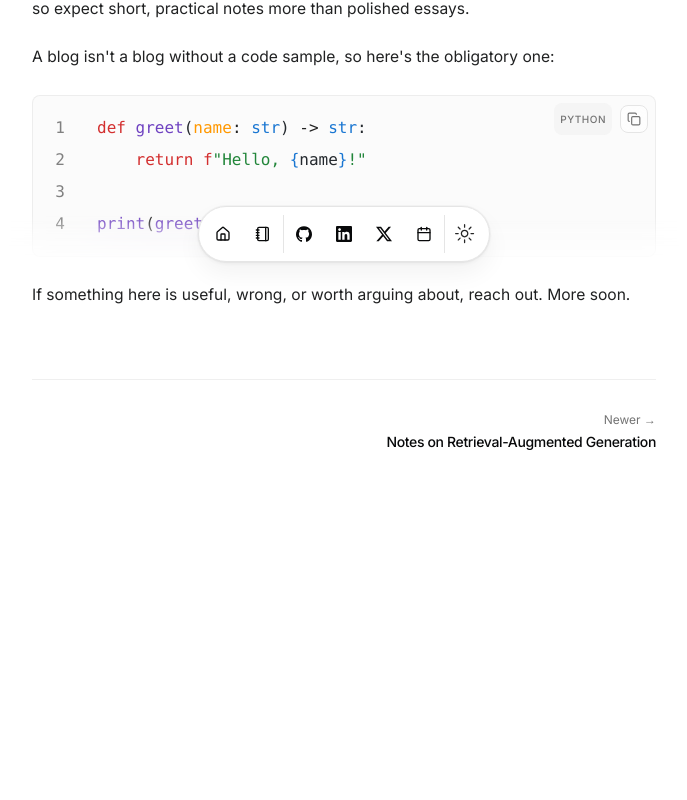
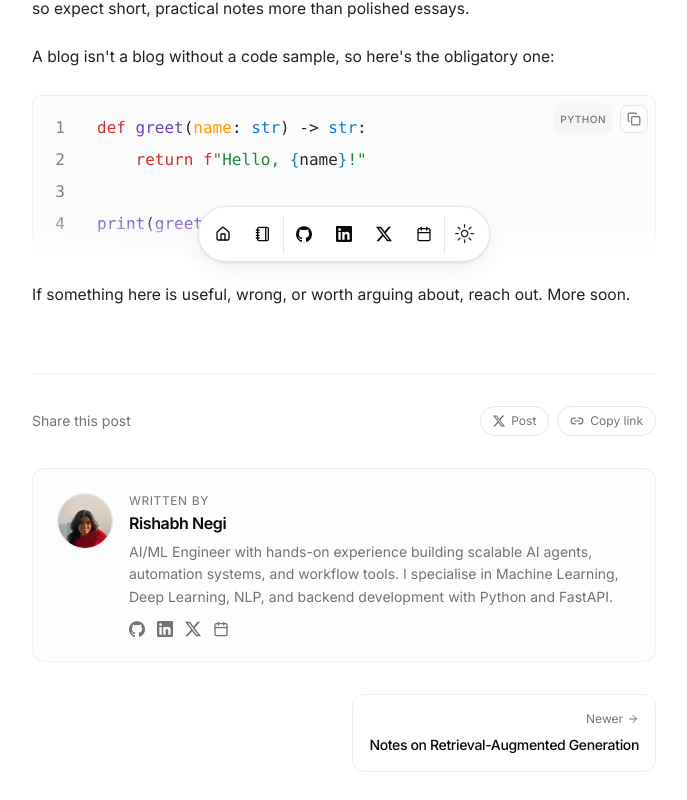
Before and after one commit to sudorishabh/sudorishabh, a Next.js app: page /blog/hello-world in a window 1280 px wide. Shown: the part 522-1322 px from the top of the page, without its empty margins (296-983 px from the left). Before the commit the page ends 1070 px from the top, so only its background shows below. Built offline with nearby package versions, Linux system fonts and the light colour scheme.

Commit message:
feat(blog): add article footer with author card, share row & card-style prev/next

```diff
--- a/app/blog/[slug]/page.tsx
+++ b/app/blog/[slug]/page.tsx
@@ -1,8 +1,10 @@
+import { AuthorCard } from "@/components/author-card";
 import { BackToTop } from "@/components/back-to-top";
 import { CodeBlockEnhancements } from "@/components/code-block-enhancements";
 import BlurFade from "@/components/magicui/blur-fade";
 import { PostHeader } from "@/components/post-header";
 import { PostNavigation } from "@/components/post-navigation";
+import { PostShare } from "@/components/post-share";
 import { ReadingProgress } from "@/components/reading-progress";
 import { TableOfContents } from "@/components/table-of-contents";
 import { getBlogPosts, getPost, getPostNeighbors } from "@/data/blog";
@@ -121,7 +123,24 @@ export default async function Blog({
       </BlurFade>
       <CodeBlockEnhancements />
 
-      <PostNavigation older={older} newer={newer} />
+      <BlurFade delay={BLUR_FADE_DELAY * 9}>
+        <div className="mt-16 border-t border-border/60 pt-8">
+          <PostShare
+            url={`${DATA.url}/blog/${post.slug}`}
+            title={post.metadata.title}
+          />
+        </div>
+      </BlurFade>
+
+      <BlurFade delay={BLUR_FADE_DELAY * 10}>
+        <div className="mt-8">
+          <AuthorCard />
+        </div>
+      </BlurFade>
+
+      <BlurFade delay={BLUR_FADE_DELAY * 11}>
+        <PostNavigation older={older} newer={newer} />
+      </BlurFade>
     </section>
   );
 }
--- /dev/null
+++ b/components/author-card.tsx
@@ -0,0 +1,43 @@
+import { Avatar, AvatarFallback, AvatarImage } from "@/components/ui/avatar";
+import { DATA } from "@/data/resume";
+import Link from "next/link";
+
+export function AuthorCard() {
+  const socials = Object.values(DATA.contact.social).filter(
+    (social) => social.navbar,
+  );
+
+  return (
+    <div className="flex flex-col gap-4 rounded-xl border border-border/60 bg-muted/20 p-6 sm:flex-row">
+      <Avatar className="size-14 border">
+        <AvatarImage src={DATA.avatarUrl} alt={DATA.name} />
+        <AvatarFallback>{DATA.initials}</AvatarFallback>
+      </Avatar>
+      <div className="flex-1">
+        <p className="text-xs uppercase tracking-wider text-muted-foreground">
+          Written by
+        </p>
+        <h3 className="mt-0.5 text-base font-semibold tracking-tight">
+          {DATA.name}
+        </h3>
+        <p className="mt-1.5 text-sm leading-relaxed text-muted-foreground">
+          {DATA.description}
+        </p>
+        <div className="mt-3 flex flex-wrap items-center gap-3">
+          {socials.map((social) => (
+            <Link
+              key={social.name}
+              href={social.url}
+              target="_blank"
+              rel="noopener noreferrer"
+              aria-label={social.name}
+              className="text-muted-foreground transition-colors hover:text-foreground"
+            >
+              <social.icon className="size-4" />
+            </Link>
+          ))}
+        </div>
+      </div>
+    </div>
+  );
+}
--- a/components/post-navigation.tsx
+++ b/components/post-navigation.tsx
@@ -1,4 +1,5 @@
 import type { Post } from "@/data/blog";
+import { ArrowLeft, ArrowRight } from "lucide-react";
 import Link from "next/link";
 
 export function PostNavigation({
@@ -11,33 +12,38 @@ export function PostNavigation({
   if (!older && !newer) return null;
 
   return (
-    <nav className="mt-16 grid grid-cols-2 gap-4 border-t border-border/60 pt-8">
-      <div>
-        {older && (
+    <nav className="mt-8 grid gap-4 sm:grid-cols-2">
+      {older ? (
         <Link
           href={`/blog/${older.slug}`}
-            className="group flex flex-col gap-1"
+          className="group flex flex-col gap-2 rounded-xl border border-border/60 p-4 transition-colors hover:border-foreground/30 hover:bg-muted/40"
         >
-            <span className="text-xs text-muted-foreground">&larr; Older</span>
-            <span className="text-sm font-medium tracking-tight group-hover:underline">
+          <span className="flex items-center gap-1 text-xs text-muted-foreground">
+            <ArrowLeft className="size-3" /> Older
+          </span>
+          <span className="line-clamp-2 text-sm font-medium tracking-tight group-hover:underline">
             {older.metadata.title}
           </span>
         </Link>
+      ) : (
+        <div className="hidden sm:block" />
       )}
-      </div>
-      <div className="text-right">
-        {newer && (
+
+      {newer ? (
         <Link
           href={`/blog/${newer.slug}`}
-            className="group flex flex-col items-end gap-1"
+          className="group flex flex-col items-end gap-2 rounded-xl border border-border/60 p-4 text-right transition-colors hover:border-foreground/30 hover:bg-muted/40"
         >
-            <span className="text-xs text-muted-foreground">Newer &rarr;</span>
-            <span className="text-sm font-medium tracking-tight group-hover:underline">
+          <span className="flex items-center gap-1 text-xs text-muted-foreground">
+            Newer <ArrowRight className="size-3" />
+          </span>
+          <span className="line-clamp-2 text-sm font-medium tracking-tight group-hover:underline">
             {newer.metadata.title}
           </span>
         </Link>
+      ) : (
+        <div className="hidden sm:block" />
       )}
-      </div>
     </nav>
   );
 }
--- /dev/null
+++ b/components/post-share.tsx
@@ -0,0 +1,48 @@
+"use client";
+
+import { Icons } from "@/components/icons";
+import { Check, Link2 } from "lucide-react";
+import { useState } from "react";
+
+const buttonClass =
+  "inline-flex items-center gap-1.5 rounded-full border border-border px-3 py-1.5 text-xs text-muted-foreground transition-colors hover:border-foreground/40 hover:text-foreground";
+
+export function PostShare({ url, title }: { url: string; title: string }) {
+  const [copied, setCopied] = useState(false);
+
+  const copy = async () => {
+    try {
+      await navigator.clipboard.writeText(url);
+    } catch {
+      return;
+    }
+    setCopied(true);
+    setTimeout(() => setCopied(false), 1500);
+  };
+
+  const tweet = `https://twitter.com/intent/tweet?text=${encodeURIComponent(
+    title,
+  )}&url=${encodeURIComponent(url)}`;
+
+  return (
+    <div className="flex flex-wrap items-center justify-between gap-3">
+      <span className="text-sm text-muted-foreground">Share this post</span>
+      <div className="flex items-center gap-2">
+        <a
+          href={tweet}
+          target="_blank"
+          rel="noopener noreferrer"
+          className={buttonClass}
+          aria-label="Share on X"
+        >
+          <Icons.x className="size-3" />
+          Post
+        </a>
+        <button type="button" onClick={copy} className={buttonClass}>
+          {copied ? <Check className="size-3.5" /> : <Link2 className="size-3.5" />}
+          {copied ? "Copied" : "Copy link"}
+        </button>
+      </div>
+    </div>
+  );
+}
```
Lines whose indentation alone changed are shown as unchanged.
